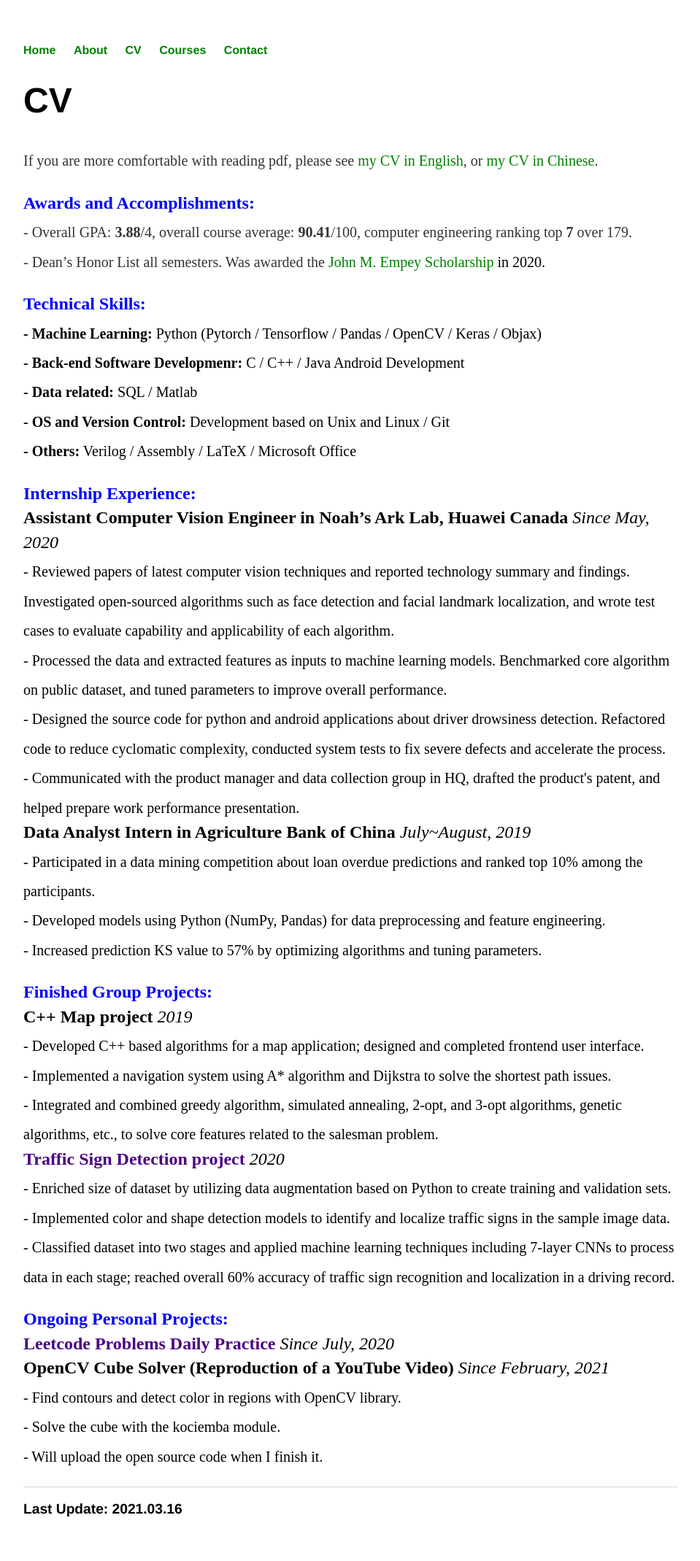
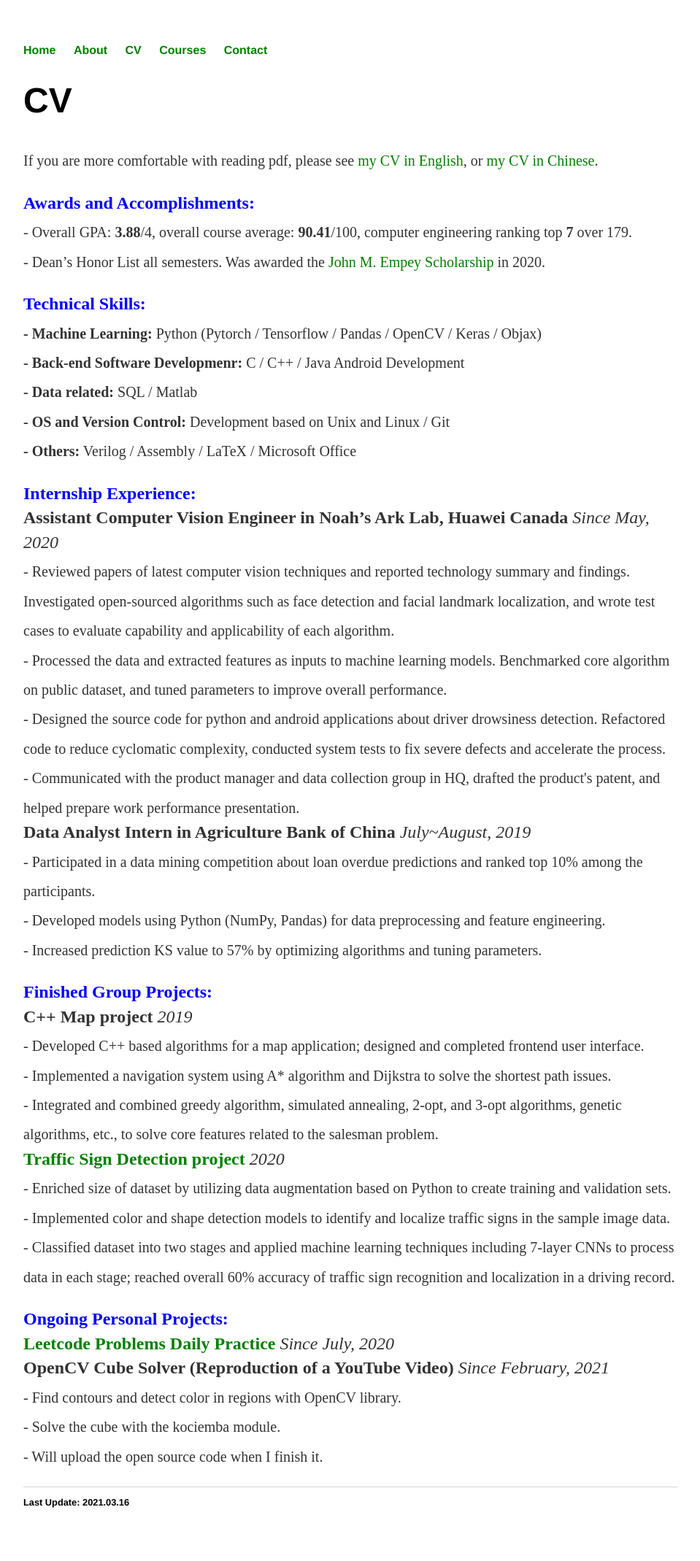
Before and after one commit to ljn1999/ljn1999.github.io, a Jekyll site: the page built from cv/index.html, in a window 1280 px wide. Shown: the whole page at 73% size, without its empty margins (160-1119 px from the left). Built offline with Jekyll 4.4.1, drawn with Linux system fonts in a browser that asks for light colours.

Commit message:
Update index.html

```diff
--- a/cv/index.html
+++ b/cv/index.html
@@ -32,13 +32,13 @@
 
   <h1>CV</h1>
   <p><sub>If you are more comfortable with reading pdf, please see <a href="https://docs.google.com/document/d/1ONj2Q1b1DyFfgyBu_Gfeohl-Ne94taM-LcmoAczmoKw/edit?usp=sharing">
-     <color="indigo">my CV in English</a><color="black">, or <a href="https://docs.google.com/document/d/1umq-quvittaVLVdQZ9BZ3rsRu0gT9ihlgpajAnL5cmM/edit?usp=sharing">
-     <color="indigo">my CV in Chinese</a><color="black">.</sub>
+     my CV in English</a>, or <a href="https://docs.google.com/document/d/1umq-quvittaVLVdQZ9BZ3rsRu0gT9ihlgpajAnL5cmM/edit?usp=sharing">
+     my CV in Chinese</a>.</sub>
 
   <p><font size="5" color="blue"><b>Awards and Accomplishments:</b></font>
 
   <br><sub> - Overall GPA: <b>3.88</b>/4, overall course average: <b>90.41</b>/100, computer engineering ranking top <b>7</b> over 179.
-  <br> - Dean’s Honor List all semesters. Was awarded the </sub><a href="https://engineering.calendar.utoronto.ca/scholarships-and-financial-aid"><sub>John M. Empey Scholarship </sub></a><font size= "5" color="black"><sub>in 2020.</sub>
+  <br> - Dean’s Honor List all semesters. Was awarded the </sub><a href="https://engineering.calendar.utoronto.ca/scholarships-and-financial-aid"><sub>John M. Empey Scholarship </sub></a><sub>in 2020.</sub>
 
 
   <p><font size="5" color="blue"><b>Technical Skills:</b></font>
@@ -50,7 +50,7 @@
   <br><b> - Others:</b> Verilog / Assembly / LaTeX / Microsoft Office</sub>
 
   <p><font size="5" color="blue"><b>Internship Experience:</b></font>
-  <br><b>Assistant Computer Vision Engineer in Noah’s Ark Lab, Huawei Canada</b><em>  Since May, 2020</em>
+  <br><b>Assistant Computer Vision Engineer in Noah’s Ark Lab, Huawei Canada</b><em>   Since May, 2020</em>
   <br><sub> - Reviewed papers of latest computer vision techniques and reported technology summary and findings.
               Investigated open-sourced algorithms such as face detection and facial landmark localization,
               and wrote test cases to evaluate capability and applicability of each algorithm.
@@ -61,25 +61,25 @@
   <br> - Communicated with the product manager and data collection group in HQ,
          drafted the product's patent, and helped prepare work performance presentation.</sub>
 
-  <br><b>Data Analyst Intern in Agriculture Bank of China</b><em>  July~August, 2019</em>
+  <br><b>Data Analyst Intern in Agriculture Bank of China</b><em>   July~August, 2019</em>
   <br><sub> - Participated in a data mining competition about loan overdue predictions and ranked top 10% among the participants.
   <br> - Developed models using Python (NumPy, Pandas) for data preprocessing and feature engineering.
   <br> - Increased prediction KS value to 57% by optimizing algorithms and tuning parameters.</sub>
 
   <p><font size="5" color="blue"><b>Finished Group Projects:</b></font>
-  <br><b>C++ Map project</b><em>  2019</em>
+  <br><b>C++ Map project</b><em>   2019</em>
   <br><sub> - Developed C++ based algorithms for a map application; designed and completed frontend user interface.
   <br> - Implemented a navigation system using A* algorithm and Dijkstra to solve the shortest path issues.
   <br> - Integrated and combined greedy algorithm, simulated annealing, 2-opt, and 3-opt algorithms, genetic algorithms, etc.,
          to solve core features related to the salesman problem.</sub>
-  <br><a href="https://github.com/ljn1999/Traffic-Sign-Detection"><font size= "5" color="indigo"><b>Traffic Sign Detection project</b></a><em>  <font size= "5" color="black">2020</em>
+  <br><a href="https://github.com/ljn1999/Traffic-Sign-Detection"><b>Traffic Sign Detection project</b></a><em>   2020</em>
   <br><sub> - Enriched size of dataset by utilizing data augmentation based on Python to create training and validation sets.
   <br> - Implemented color and shape detection models to identify and localize traffic signs in the sample image data.
   <br> - Classified dataset into two stages and applied machine learning techniques including 7-layer CNNs to process data in each stage;
          reached overall 60% accuracy of traffic sign recognition and localization in a driving record.</sub>
 
   <p><font size="5" color="blue"><b>Ongoing Personal Projects:</b></font>
-  <br><a href="https://github.com/ljn1999/LeetCode-problems"><font size= "5" color="indigo"><b>Leetcode Problems Daily Practice</b></a><em>  <font size= "5" color="black">Since July, 2020</em>
+  <br><a href="https://github.com/ljn1999/LeetCode-problems"><b>Leetcode Problems Daily Practice</b></a><em>   Since July, 2020</em>
 
   <br><b>OpenCV Cube Solver (Reproduction of a YouTube Video)</b><em>  Since February, 2021</em>
   <br><sub> - Find contours and detect color in regions with OpenCV library.
```
